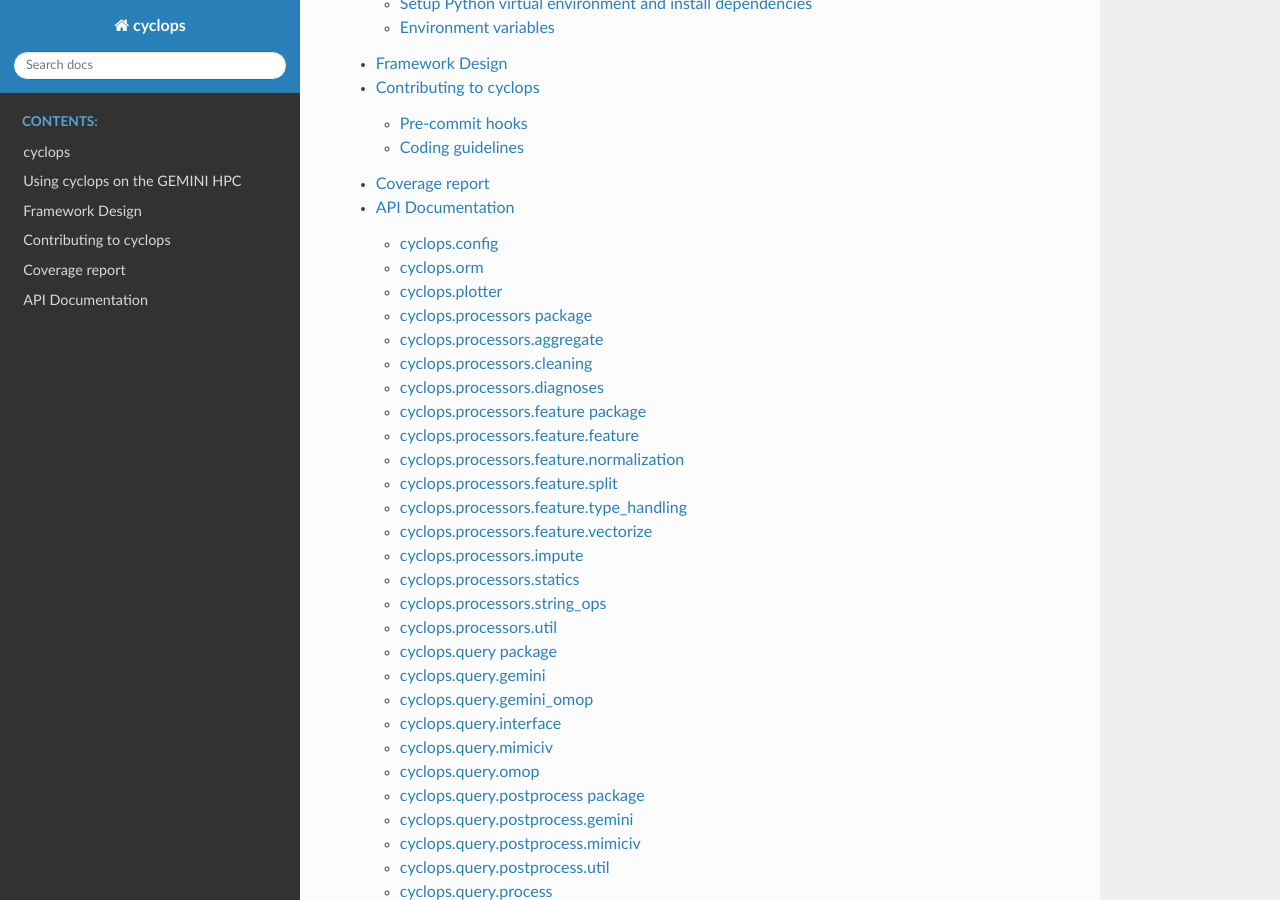
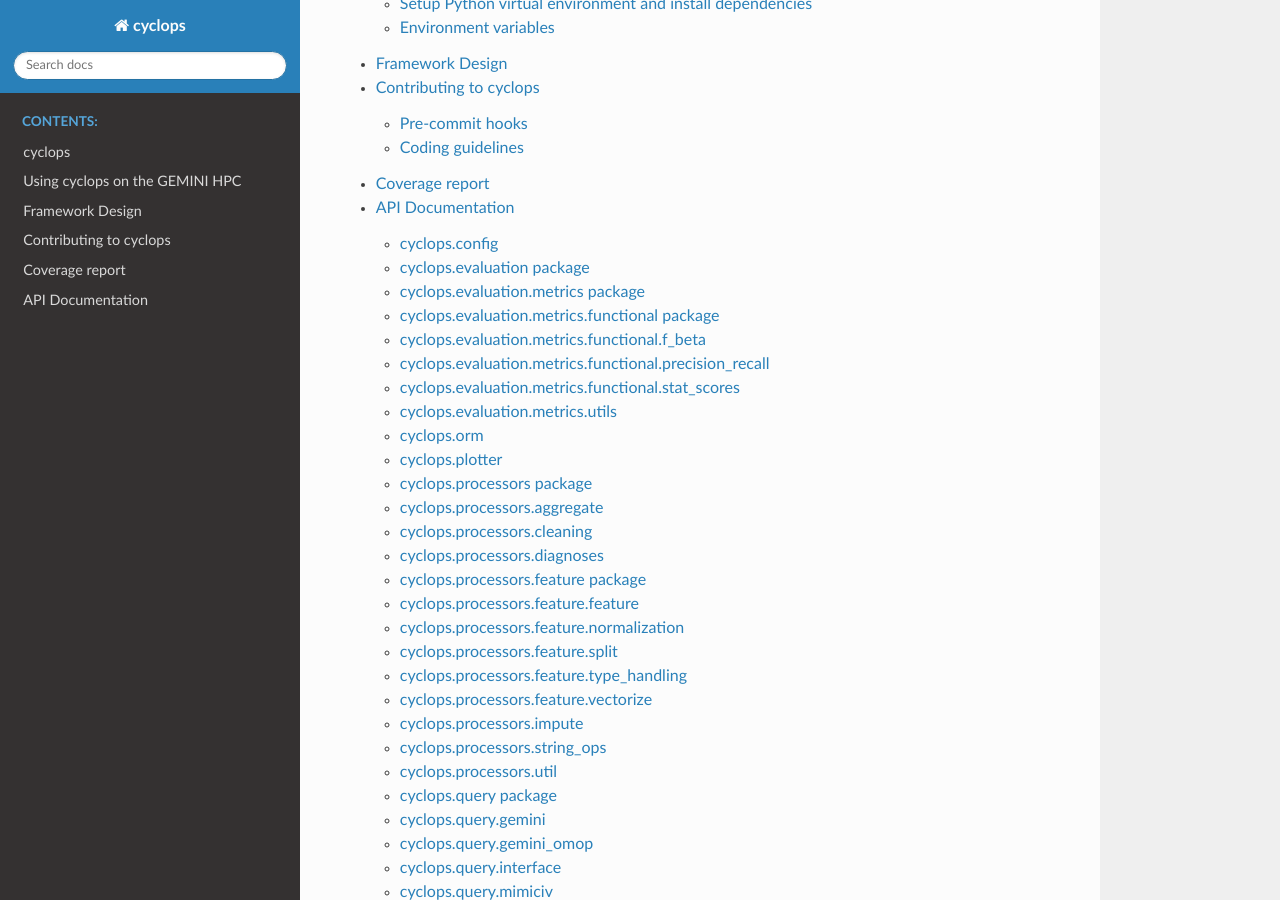
Before and after one commit to VectorInstitute/cyclops, a Sphinx documentation site: the page built from docs/source/index.rst, in a window 1280 px wide and 900 px high, scrolled down 372 px. Built offline with Sphinx 7.4.7 and the Read the Docs theme 2.0.0, drawn with Linux system fonts in a browser that asks for light colours.

Commit message:
Update docs

```diff
--- /dev/null
+++ b/docs/source/reference/api/cyclops.evaluation.metrics.functional.f_beta.rst
@@ -0,0 +1,7 @@
+cyclops.evaluation.metrics.functional.f\_beta module
+====================================================
+
+.. automodule:: cyclops.evaluation.metrics.functional.f_beta
+   :members:
+   :undoc-members:
+   :show-inheritance:
--- /dev/null
+++ b/docs/source/reference/api/cyclops.evaluation.metrics.functional.precision_recall.rst
@@ -0,0 +1,7 @@
+cyclops.evaluation.metrics.functional.precision\_recall module
+==============================================================
+
+.. automodule:: cyclops.evaluation.metrics.functional.precision_recall
+   :members:
+   :undoc-members:
+   :show-inheritance:
--- /dev/null
+++ b/docs/source/reference/api/cyclops.evaluation.metrics.functional.rst
@@ -0,0 +1,17 @@
+cyclops.evaluation.metrics.functional package
+=============================================
+
+.. automodule:: cyclops.evaluation.metrics.functional
+   :members:
+   :undoc-members:
+   :show-inheritance:
+
+Submodules
+----------
+
+.. toctree::
+   :maxdepth: 4
+
+   cyclops.evaluation.metrics.functional.f_beta
+   cyclops.evaluation.metrics.functional.precision_recall
+   cyclops.evaluation.metrics.functional.stat_scores
--- /dev/null
+++ b/docs/source/reference/api/cyclops.evaluation.metrics.functional.stat_scores.rst
@@ -0,0 +1,7 @@
+cyclops.evaluation.metrics.functional.stat\_scores module
+=========================================================
+
+.. automodule:: cyclops.evaluation.metrics.functional.stat_scores
+   :members:
+   :undoc-members:
+   :show-inheritance:
--- /dev/null
+++ b/docs/source/reference/api/cyclops.evaluation.metrics.rst
@@ -0,0 +1,23 @@
+cyclops.evaluation.metrics package
+==================================
+
+.. automodule:: cyclops.evaluation.metrics
+   :members:
+   :undoc-members:
+   :show-inheritance:
+
+Subpackages
+-----------
+
+.. toctree::
+   :maxdepth: 4
+
+   cyclops.evaluation.metrics.functional
+
+Submodules
+----------
+
+.. toctree::
+   :maxdepth: 4
+
+   cyclops.evaluation.metrics.utils
--- /dev/null
+++ b/docs/source/reference/api/cyclops.evaluation.metrics.utils.rst
@@ -0,0 +1,7 @@
+cyclops.evaluation.metrics.utils module
+=======================================
+
+.. automodule:: cyclops.evaluation.metrics.utils
+   :members:
+   :undoc-members:
+   :show-inheritance:
--- /dev/null
+++ b/docs/source/reference/api/cyclops.evaluation.rst
@@ -0,0 +1,15 @@
+cyclops.evaluation package
+==========================
+
+.. automodule:: cyclops.evaluation
+   :members:
+   :undoc-members:
+   :show-inheritance:
+
+Subpackages
+-----------
+
+.. toctree::
+   :maxdepth: 4
+
+   cyclops.evaluation.metrics
--- a/docs/source/reference/api/cyclops.processors.rst
+++ b/docs/source/reference/api/cyclops.processors.rst
@@ -24,6 +24,5 @@ Submodules
    cyclops.processors.cleaning
    cyclops.processors.diagnoses
    cyclops.processors.impute
-   cyclops.processors.statics
    cyclops.processors.string_ops
    cyclops.processors.util
--- a/docs/source/reference/api/cyclops.processors.statics.rst
+++ /dev/null
@@ -1,7 +0,0 @@
-cyclops.processors.statics module
-=================================
-
-.. automodule:: cyclops.processors.statics
-   :members:
-   :undoc-members:
-   :show-inheritance:
--- a/docs/source/reference/api/cyclops.rst
+++ b/docs/source/reference/api/cyclops.rst
@@ -9,6 +9,7 @@ Subpackages
 .. toctree::
    :maxdepth: 4
 
+   cyclops.evaluation
    cyclops.processors
    cyclops.query
    cyclops.utils
```
